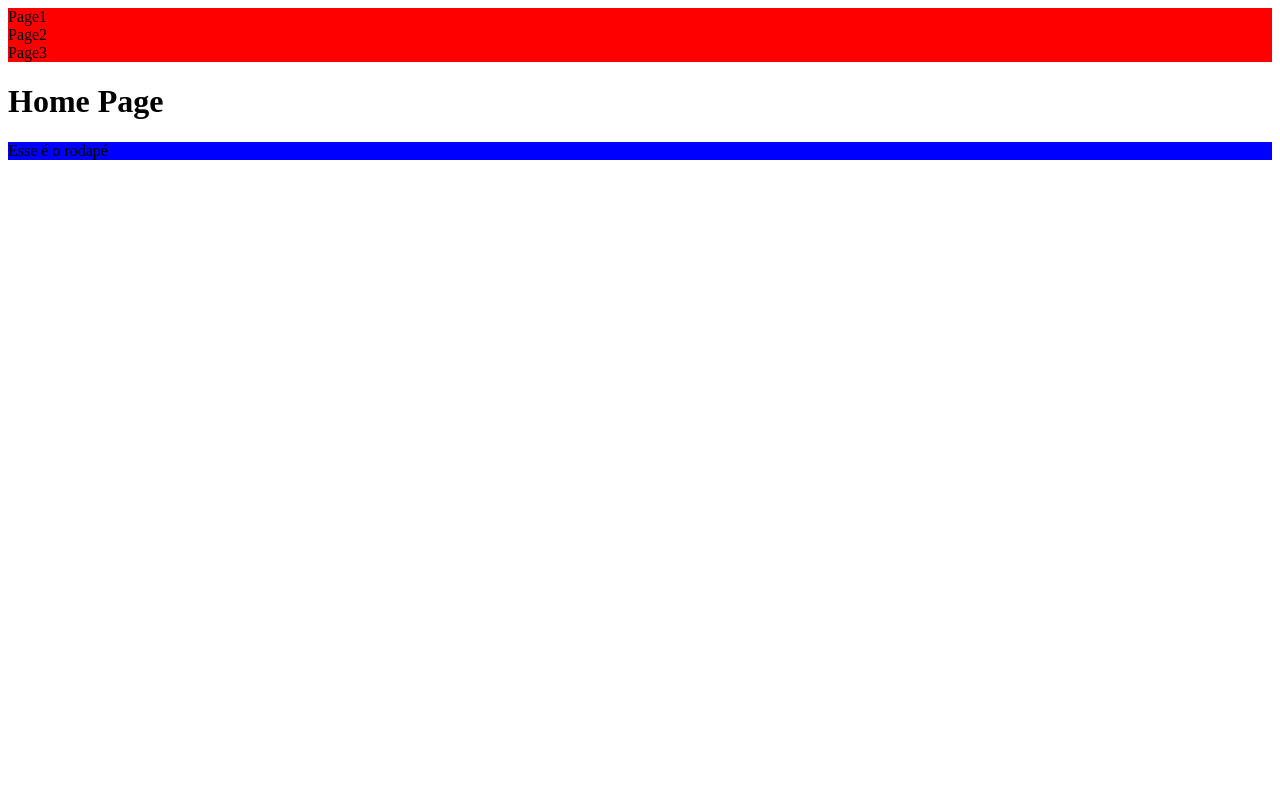
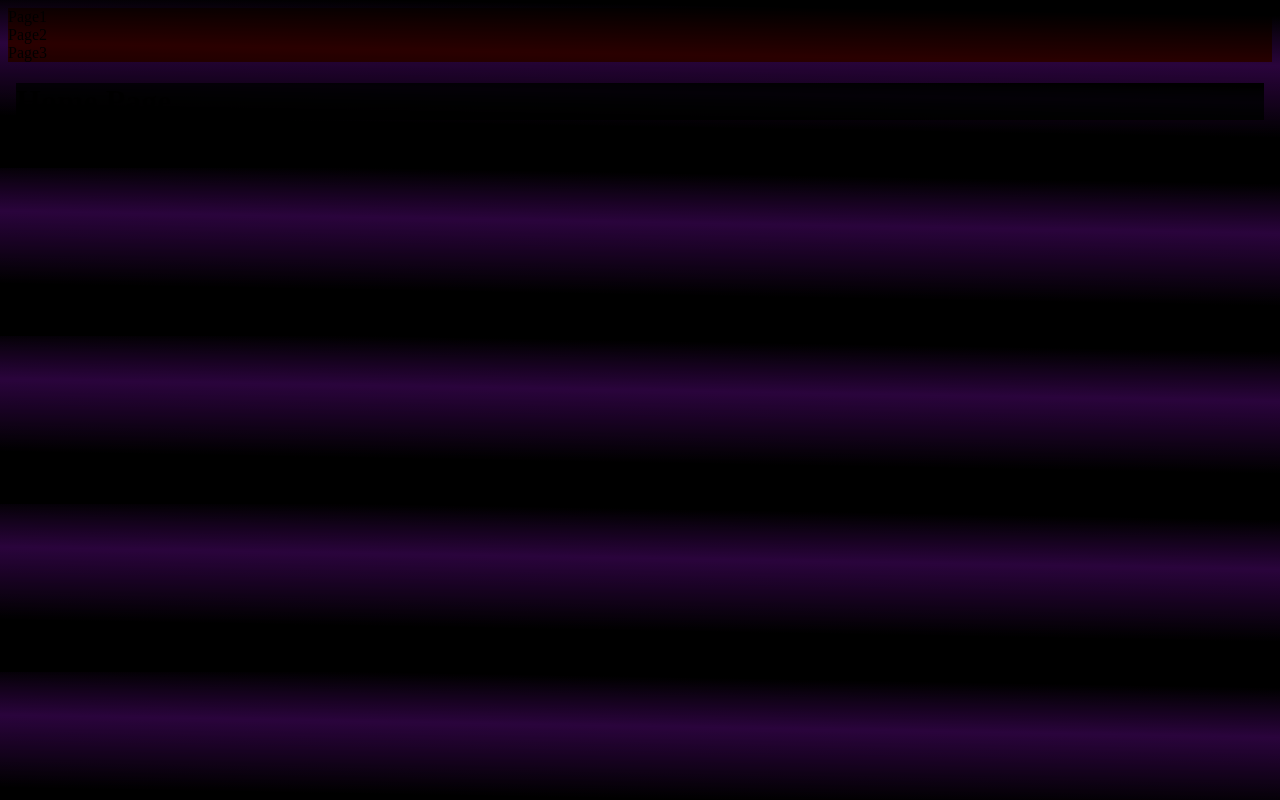
Before and after one commit to aninhaa08/WeightPlanner, a React (Vite) app: page / in a window 1280 px wide. Built offline with nearby package versions, Linux system fonts and the light colour scheme.

Commit message:
alteracoes background

```diff
--- a/src/_variaveis.scss
+++ b/src/_variaveis.scss
@@ -8,3 +8,6 @@ $grayish-blue: #C0C9DA;
 $violet-blue: #852BCB;
 $light-gray: #D9D9D9;
 $dark-violet: #1F1230;
+
+//  linear-gradient(0deg, rgba(0, 0, 0, 0.22) 0%, rgba(0, 0, 0, 0.22) 100%);
+//  $linear-bg: linear-gradient(1deg, #000 27.60%, #36054D 65.63%, #000 91.67%);
--- a/src/components/Pages/HomePage/index.jsx
+++ b/src/components/Pages/HomePage/index.jsx
@@ -1,8 +1,12 @@
+import './style.scss'
 
 export function Home () {
     return (
         <>
-            <h1>Home Page</h1>
+            <body>
+                <h1>Home Page</h1>
+
+            </body>
         </>
     )
 }
--- a/src/components/Pages/HomePage/style.scss
+++ b/src/components/Pages/HomePage/style.scss
@@ -1 +1,6 @@
 @use '/src/variaveis';
+
+body {
+    background: var(--linear-bg, linear-gradient(0deg, rgba(0, 0, 0, 0.22) 0%, rgba(0, 0, 0, 0.22) 100%), linear-gradient(1deg, #000 27.60%, #36054D 65.63%, #000 91.67%));
+    mix-blend-mode: multiply;
+}
```
